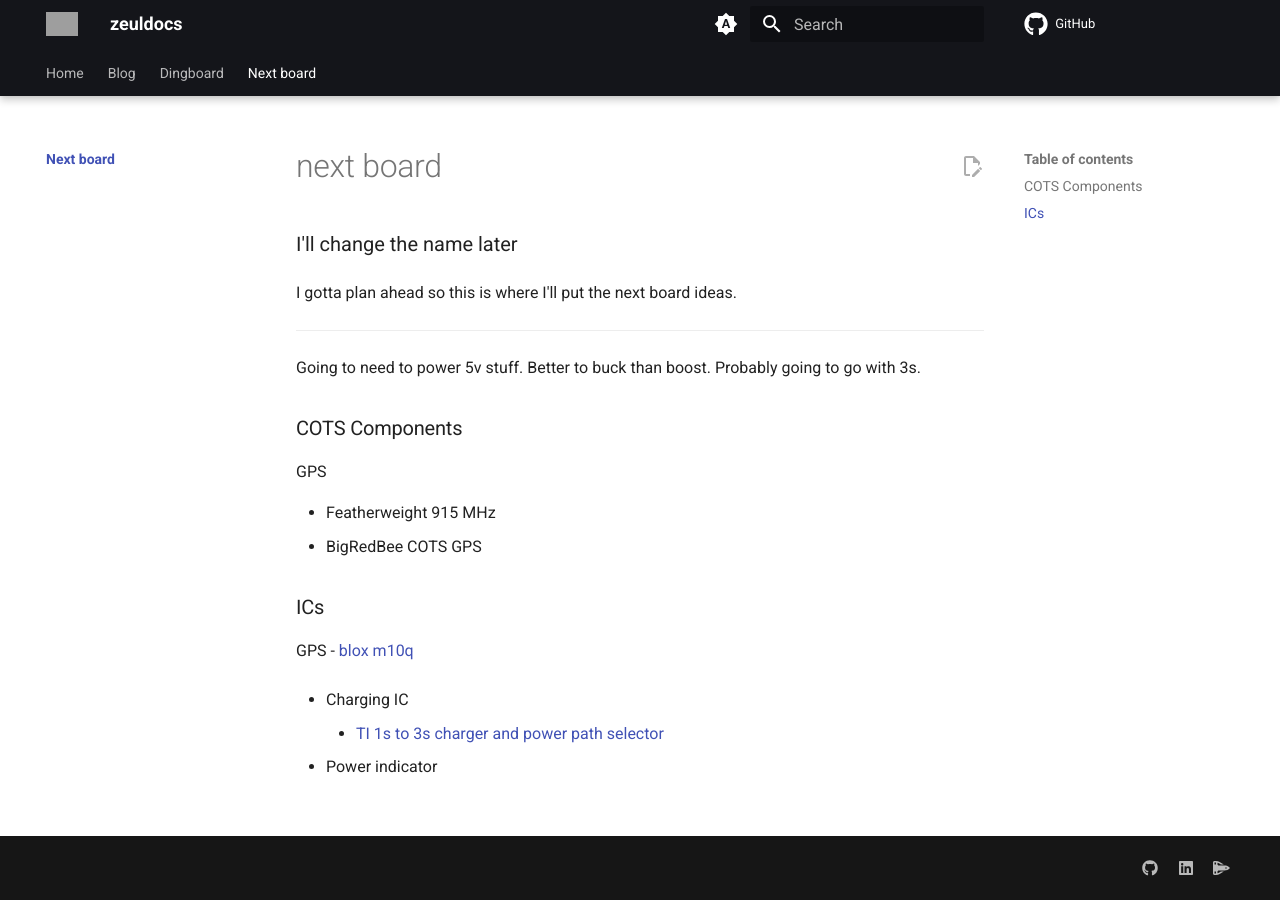
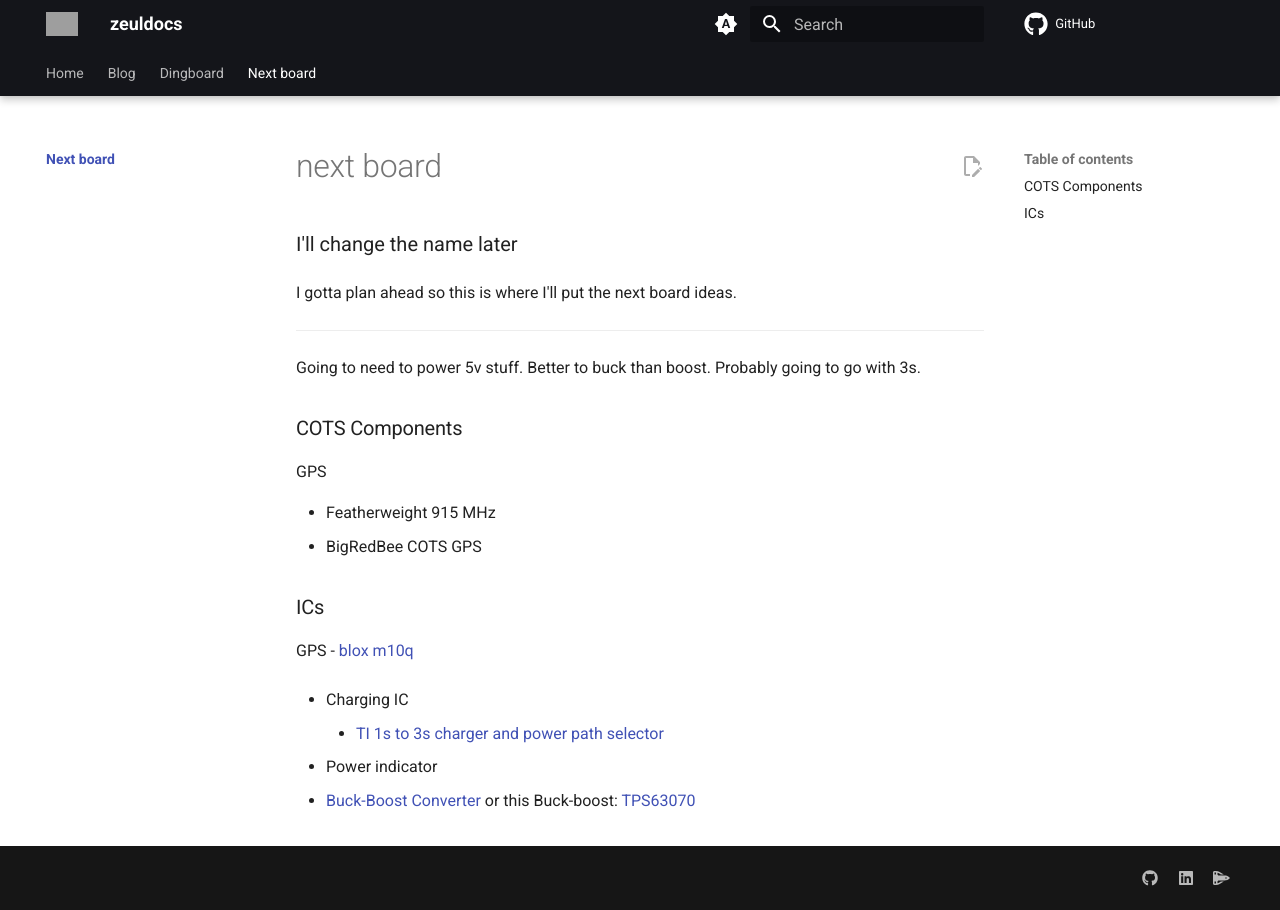
Before and after one commit to sonicavionics/sonicavionics.com, an MkDocs documentation site: the page built from docs/next board/index.md, in a window 1280 px wide. Built offline with MkDocs 1.6.1 and Material for MkDocs 9.7.7, drawn with Linux system fonts in a browser that asks for light colours; comment, search, counter and statistics services are not loaded; grey boxes are pictures that could not be loaded.

Commit message:
add components

```diff
--- a/docs/next board/index.md
+++ b/docs/next board/index.md
@@ -21,3 +21,6 @@ GPS
     - [TI 1s to 3s charger and power path selector](https://www.ti.com/lit/ds/symlink/bq24133.pdf)
 
 - Power indicator
+
+- [Buck-Boost Converter](https://www.ti.com/lit/ds/symlink/tps63060.pdf?ts=1731997031379&ref_url=https%253A%252F%252Fwww.ti.com%252Fproduct%252FTPS63060)
+or this Buck-boost: [TPS63070 ](https://www.ti.com/lit/ds/symlink/tps63070.pdf?ts=1731929729399&ref_url=https%253A%252F%252Fwww.ti.com%252Fproduct%252FTPS63070%253Futm_source%253Dgoogle%2526utm_medium%253Dcpc%2526utm_campaign%253Dapp-null-null-gpn_en-cpc-pf-google-eu%2526utm_content%253Dtps63070%2526ds_k%253DTPS63070%2526dcm%253Dyes%2526gad_source%253D1%2526gclid%253DCj0KCQiA6Ou5BhCrARIsAPoTxrCaR9ul4GKeeqk04exPs55nL8KK7Iabunx0if0zZDwEN4diN9oB0GIaAmwyEALw_wcB%2526gclsrc%253Daw.ds)
```
